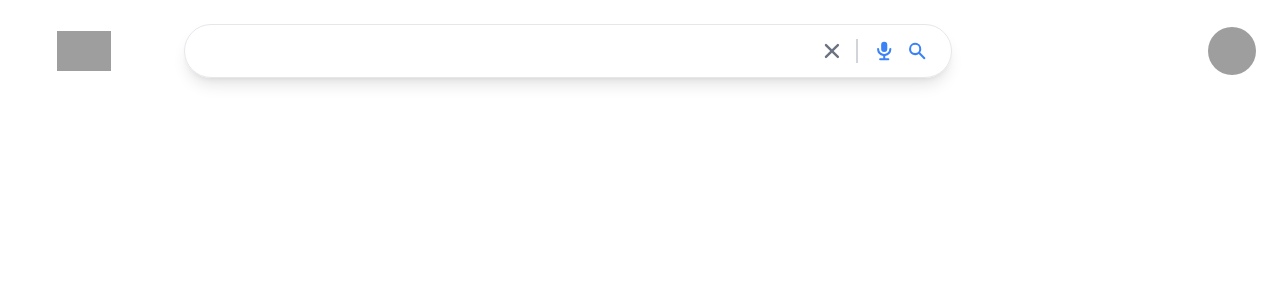
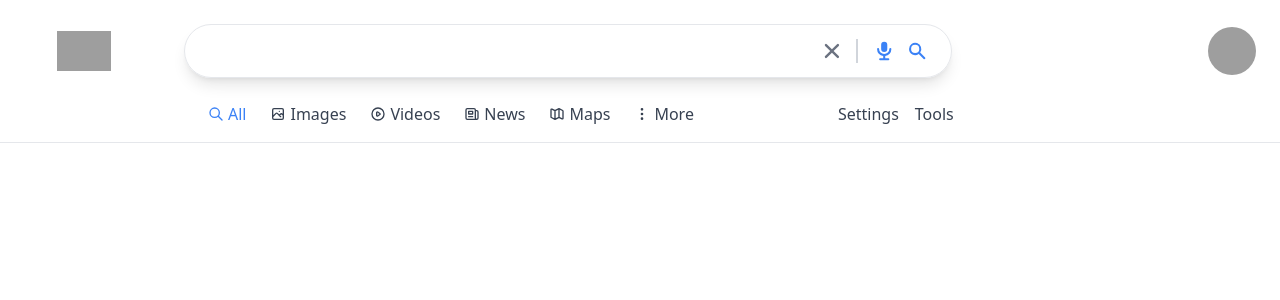
Before and after one commit to sahandghavidel/google-v1, a Next.js app: page /search in a window 1280 px wide. Shown: the top 300 px of the page. Built offline with nearby package versions, Linux system fonts and the light colour scheme; grey boxes are pictures that could not be loaded.

Commit message:
create search header options component

```diff
--- a/components/SearchHeader.js
+++ b/components/SearchHeader.js
@@ -3,6 +3,7 @@ import React, { useRef } from "react";
 import { useRouter } from "next/router";
 import { MicrophoneIcon, SearchIcon, XIcon } from "@heroicons/react/solid";
 import Avator from "./Avator";
+import SearchHeaderOptions from "./SearchHeaderOptions";
 
 export default function SearchHeader() {
   const router = useRouter();
@@ -41,8 +42,9 @@ export default function SearchHeader() {
             Search
           </button>
         </form>
-        <Avator className="ml-auto"/>
+        <Avator className="ml-auto" />
       </div>
+      <SearchHeaderOptions />
     </header>
   );
 }
--- /dev/null
+++ b/components/SearchHeaderOption.js
@@ -0,0 +1,10 @@
+import React from "react";
+
+export default function SearchHeaderOption({ Icon, title, selected }) {
+  return (
+    <div className={`flex items-center space-x-1 border-b-4 border-transparent hover:text-blue-500 cursor-pointer hover:border-blue-500 pb-3 ${selected && "text-blue-500 border-blue-500"}`}>
+      <Icon className="h-4" />
+      <p className="hidden sm:inline-flex">{title}</p>
+    </div>
+  );
+}
--- /dev/null
+++ b/components/SearchHeaderOptions.js
@@ -0,0 +1,33 @@
+import {
+  SearchIcon,
+  DotsVerticalIcon,
+  MapIcon,
+  NewspaperIcon,
+  PhotographIcon,
+  PlayIcon,
+} from "@heroicons/react/outline";
+import SearchHeaderOption from "./SearchHeaderOption";
+
+export default function SearchHeaderOptions() {
+  return (
+    <div className="flex w-full text-gray-700 justify-evenly text-sm lg:text-base lg:justify-start lg:space-x-36 lg:pl-52 border-b-[1px]">
+      {/* left */}
+
+      <div className="flex space-x-6">
+        <SearchHeaderOption Icon={SearchIcon} title="All" selected />
+        <SearchHeaderOption Icon={PhotographIcon} title="Images" />
+        <SearchHeaderOption Icon={PlayIcon} title="Videos" />
+        <SearchHeaderOption Icon={NewspaperIcon} title="News" />
+        <SearchHeaderOption Icon={MapIcon} title="Maps" />
+        <SearchHeaderOption Icon={DotsVerticalIcon} title="More" />
+      </div>
+
+      {/* right */}
+
+      <div className="flex space-x-4">
+        <p className="link">Settings</p>
+        <p className="link">Tools</p>
+      </div>
+    </div>
+  );
+}
```
